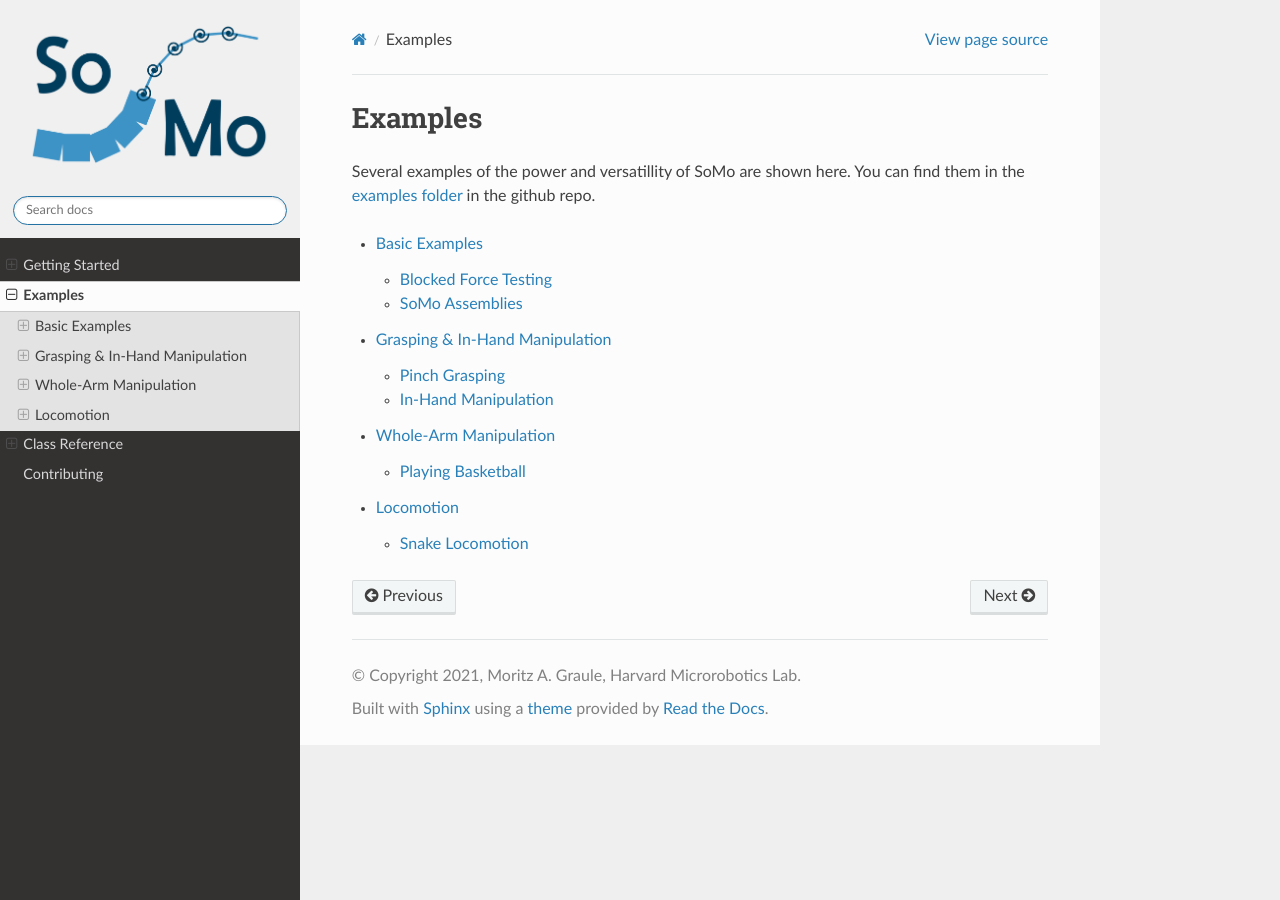
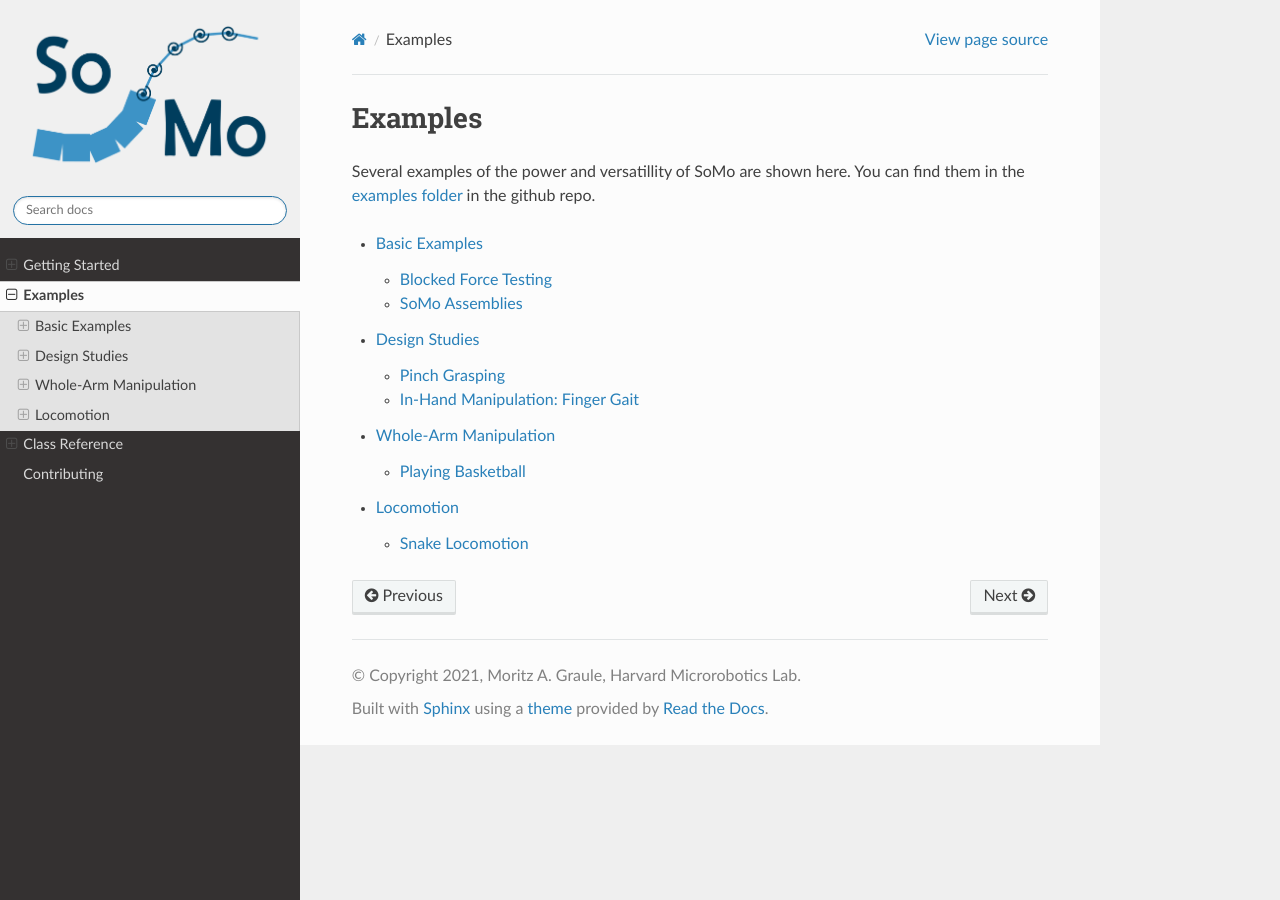
Before and after one commit to GrauleM/somo, a Sphinx documentation site: the page built from docs/examples/index.rst, in a window 1280 px wide. Built offline with Sphinx 7.4.7 and the Read the Docs theme 2.0.0, drawn with Linux system fonts in a browser that asks for light colours.

Commit message:
updated example docs to directly use readmes from the examples folder

```diff
--- a/docs/conf.py
+++ b/docs/conf.py
@@ -32,13 +32,16 @@
 # Add any Sphinx extension module names here, as strings. They can be
 # extensions coming with Sphinx (named 'sphinx.ext.*') or your custom
 # ones.
-extensions = ['recommonmark',
+extensions = [#'recommonmark',
               'sphinx_markdown_tables',
               'sphinx_copybutton',
               'sphinx.ext.autodoc',
               'sphinx.ext.coverage',
               'sphinx.ext.napoleon',
-              'sphinx.ext.graphviz']
+              'sphinx.ext.graphviz',
+              'm2r2']
+
+source_suffix = [".rst", ".md"]
 
 
 autodoc_mock_imports = ['pandas','seaborn','pathos', 'yaml']
--- /dev/null
+++ b/docs/examples/design_studies/ihm.rst
@@ -0,0 +1,2 @@
+
+.. mdinclude:: ../../../examples/design_studies/ihm_fingergait/README.md
--- /dev/null
+++ b/docs/examples/design_studies/pinch-grasping.rst
@@ -0,0 +1,3 @@
+
+
+.. mdinclude:: ../../../examples/design_studies/region_of_acquisition/README.md
--- a/docs/examples/grasping/ihm.rst
+++ /dev/null
@@ -1,7 +0,0 @@
-
-
-In-Hand Manipulation
-===========
-
-.. note::
-	TODO
--- a/docs/examples/grasping/index.rst
+++ /dev/null
@@ -1,11 +0,0 @@
-
-Grasping & In-Hand Manipulation
-========
-
-SoMo can be used for a variety of grasping and in-hand manipulation studies. Here we showcase two design studies.
-
-.. toctree::
-    :maxdepth: 1
-
-    pinch-grasping
-    ihm
--- a/docs/examples/grasping/pinch-grasping.rst
+++ /dev/null
@@ -1,8 +0,0 @@
-
-
-
-Pinch Grasping
-===========
-
-.. note::
-	TODO
--- a/docs/examples/index.rst
+++ b/docs/examples/index.rst
@@ -8,6 +8,6 @@
     :maxdepth: 2
 
     basic/index
-    grasping/index
+    design_studies/index
     manipulation/index
     locomotion/index
--- a/docs/requirements.txt
+++ b/docs/requirements.txt
@@ -1,3 +1,5 @@
+recommonmark
 sphinx-markdown-tables
 sphinx-copybutton
 requirements-parser
+sphinx_rtd_theme
```
Also changed, not shown: docs/examples/design_studies/index.rst (added, +11 -0 lines), examples/design_studies/ihm_fingergait/README.md, examples/design_studies/region_of_acquisition/README.md.
